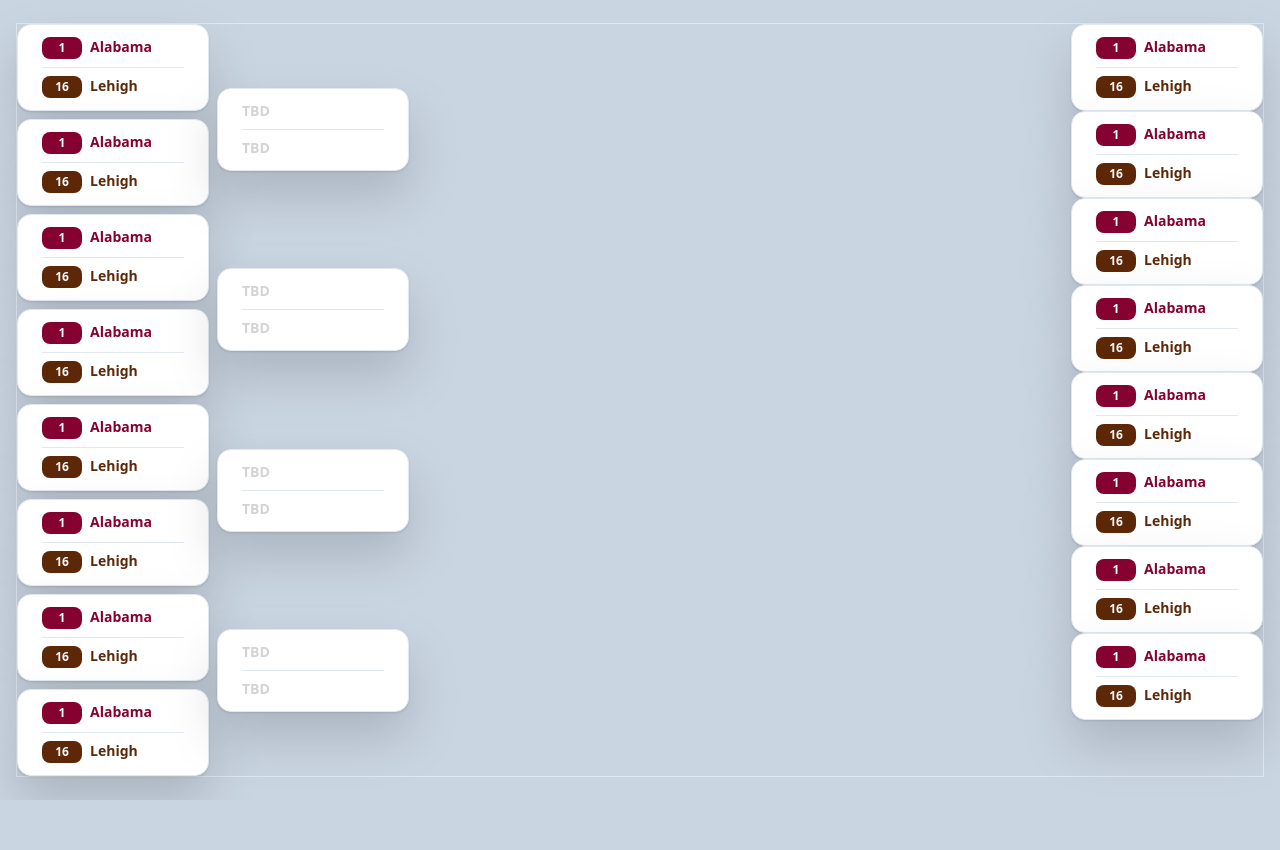
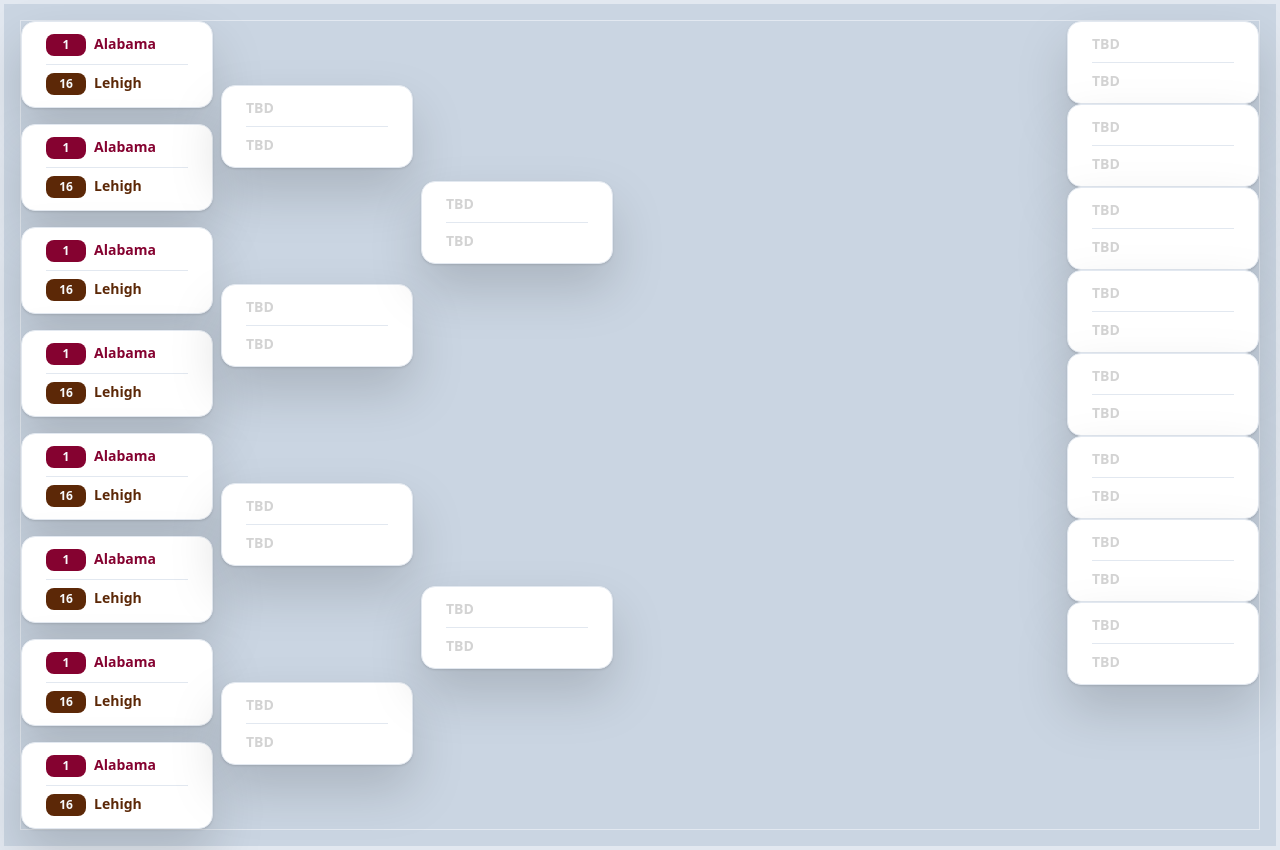
Before and after one commit to mrbartchak/bracket-wizard, a Next.js app: page / in a window 1280 px wide. Before the commit the page ends 800 px from the top, so only its background shows below. Built offline with nearby package versions, Linux system fonts and the light colour scheme.

Commit message:
east elite 8 layout

```diff
--- a/src/components/bracket/MarchMadnessBracket.tsx
+++ b/src/components/bracket/MarchMadnessBracket.tsx
@@ -1,63 +1,23 @@
 import { MatchupCard } from "@/components/bracket/MatchupCard"
 import { Matchup } from "@/types/bracket";
 import { Team } from "@/types/bracket";
-
-const lehigh: Team = {
-  name: "Lehigh",
-  seed: 16,
-  details: {
-    color: "#5C2807"
-  }
-};
-
-const alabama: Team = {
-  name: "Alabama",
-  seed: 1,
-  details: {
-    color: "#850230"
-  }
-};
-
-const matchup: Matchup = {
-  team1: alabama,
-  team2: lehigh,
-}
-
+import { EastRegion } from "@/components/bracket/Regions";
 
 export function MarchMadnessBracket() {
   return (
-    <main className="w-full p-4">
-      <div className="flex flex-row justify-between border">
-        {/*East*/}
-        <div className="flex flex-row items-center space-x-2">
-          {/*Round 1*/}
-          <div className="space-y-2">
-            <MatchupCard matchup={matchup} />
-            <MatchupCard matchup={matchup} />
-            <MatchupCard matchup={matchup} />
-            <MatchupCard matchup={matchup} />
-            <MatchupCard matchup={matchup} />
-            <MatchupCard matchup={matchup} />
-            <MatchupCard matchup={matchup} />
-            <MatchupCard matchup={matchup} />
-          </div>
-          <div className="flex flex-col h-full justify-between py-16">
-            <MatchupCard matchup={null} />
-            <MatchupCard matchup={null} />
-            <MatchupCard matchup={null} />
-            <MatchupCard matchup={null} />
-          </div>
-        </div>
+    <main className="w-full h-full p-4 border-4">
+      <div className="flex flex-row h-full justify-between border">
+        <EastRegion />
         {/*West*/}
         <div>
-          <MatchupCard matchup={matchup} />
-          <MatchupCard matchup={matchup} />
-          <MatchupCard matchup={matchup} />
-          <MatchupCard matchup={matchup} />
-          <MatchupCard matchup={matchup} />
-          <MatchupCard matchup={matchup} />
-          <MatchupCard matchup={matchup} />
-          <MatchupCard matchup={matchup} />
+          <MatchupCard matchup={null} />
+          <MatchupCard matchup={null} />
+          <MatchupCard matchup={null} />
+          <MatchupCard matchup={null} />
+          <MatchupCard matchup={null} />
+          <MatchupCard matchup={null} />
+          <MatchupCard matchup={null} />
+          <MatchupCard matchup={null} />
         </div>
       </div>
 
--- /dev/null
+++ b/src/components/bracket/Regions.tsx
@@ -0,0 +1,52 @@
+import { MatchupCard } from "@/components/bracket/MatchupCard"
+import { Matchup } from "@/types/bracket"
+import { Team } from "@/types/bracket";
+
+const lehigh: Team = {
+  name: "Lehigh",
+  seed: 16,
+  details: {
+    color: "#5C2807"
+  }
+};
+
+const alabama: Team = {
+  name: "Alabama",
+  seed: 1,
+  details: {
+    color: "#850230"
+  }
+};
+
+const matchup: Matchup = {
+  team1: alabama,
+  team2: lehigh,
+}
+
+export function EastRegion() {
+  return (
+    <div className="flex flex-row items-center space-x-2">
+      {/*Round 1*/}
+      <div className="space-y-4">
+        <MatchupCard matchup={matchup} />
+        <MatchupCard matchup={matchup} />
+        <MatchupCard matchup={matchup} />
+        <MatchupCard matchup={matchup} />
+        <MatchupCard matchup={matchup} />
+        <MatchupCard matchup={matchup} />
+        <MatchupCard matchup={matchup} />
+        <MatchupCard matchup={matchup} />
+      </div>
+      <div className="flex flex-col h-full justify-between py-16">
+        <MatchupCard matchup={null} />
+        <MatchupCard matchup={null} />
+        <MatchupCard matchup={null} />
+        <MatchupCard matchup={null} />
+      </div>
+      <div className="flex flex-col h-full justify-between py-40">
+        <MatchupCard matchup={null} />
+        <MatchupCard matchup={null} />
+      </div>
+    </div>
+  );
+}
```
